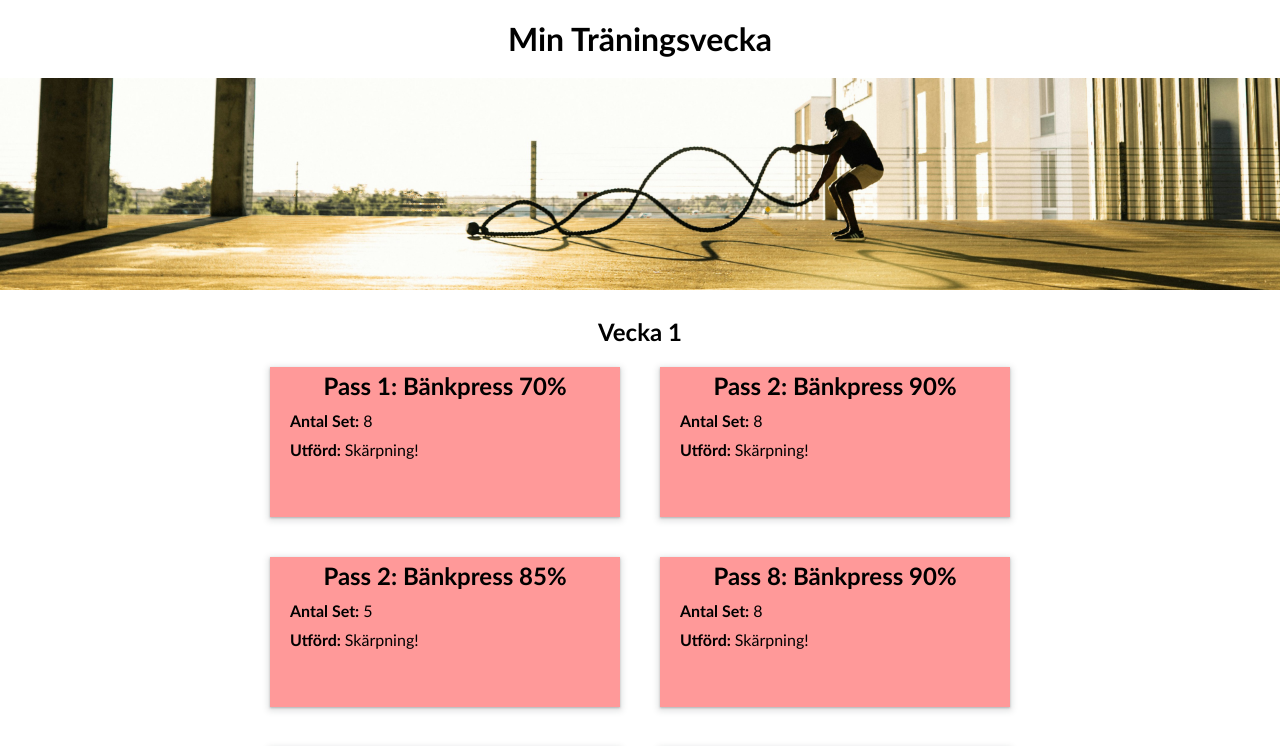
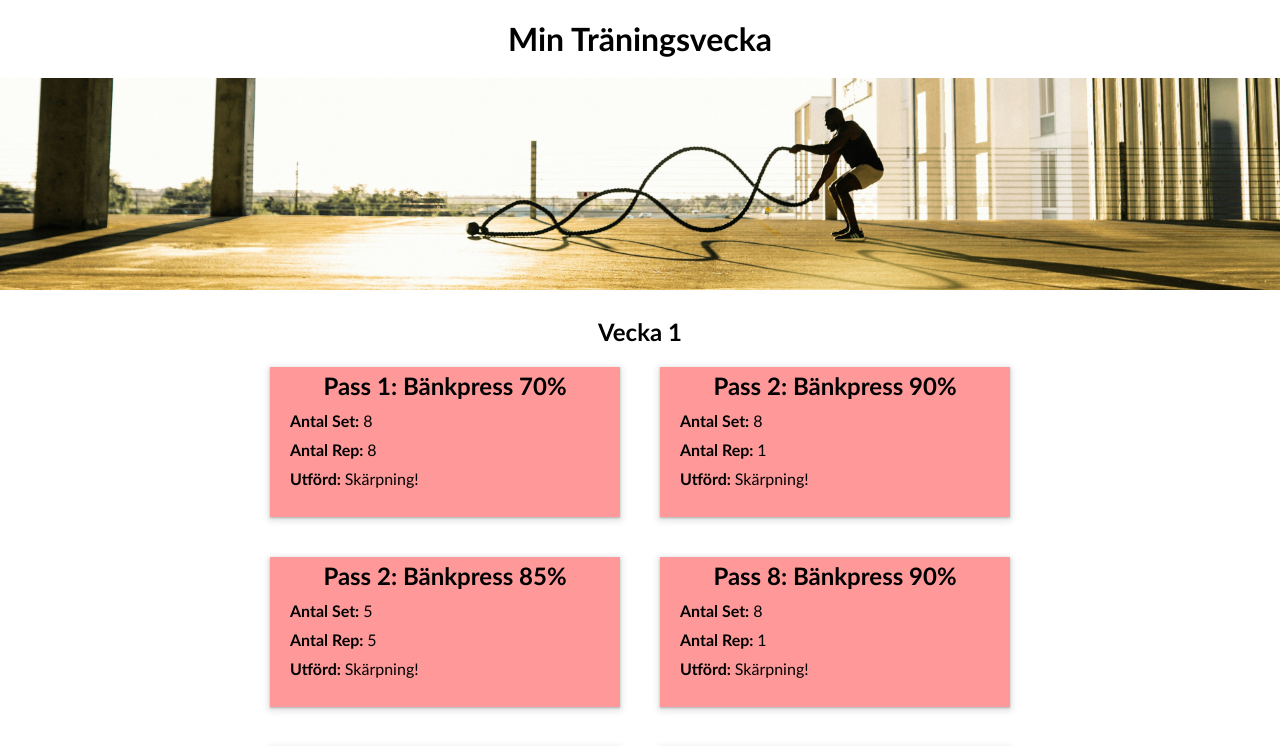
Before and after one commit to MarkusVickman/react-m1, a React (Vite) app: page / in a window 1280 px wide. Shown: the top 746 px of the page. Built offline with nearby package versions, Linux system fonts and the light colour scheme.

Commit message:
Update Workout.tsx
lade till reps för "utskrift till html" för hirvis schema

```diff
--- a/src/components/Workout.tsx
+++ b/src/components/Workout.tsx
@@ -28,6 +28,7 @@ function Workout({ workout }: { workout: WorkoutTypes }) {
   return (<article className="workout-container" style={isCompleted ? completedStyle : notCompletedStyle} id={(workout.id).toString()} onClick={changeIfCompleted}>
     <h2>{workout.name}</h2>
     <p><b>Antal Set: </b>{workout.set}</p>
+    <p><b>Antal Rep: </b>{workout.rep}</p>
     <p><b>Utförd: </b>{isCompleted ? "Bra jobbat!" : "Skärpning!"}</p>
   </article>
   )
```
